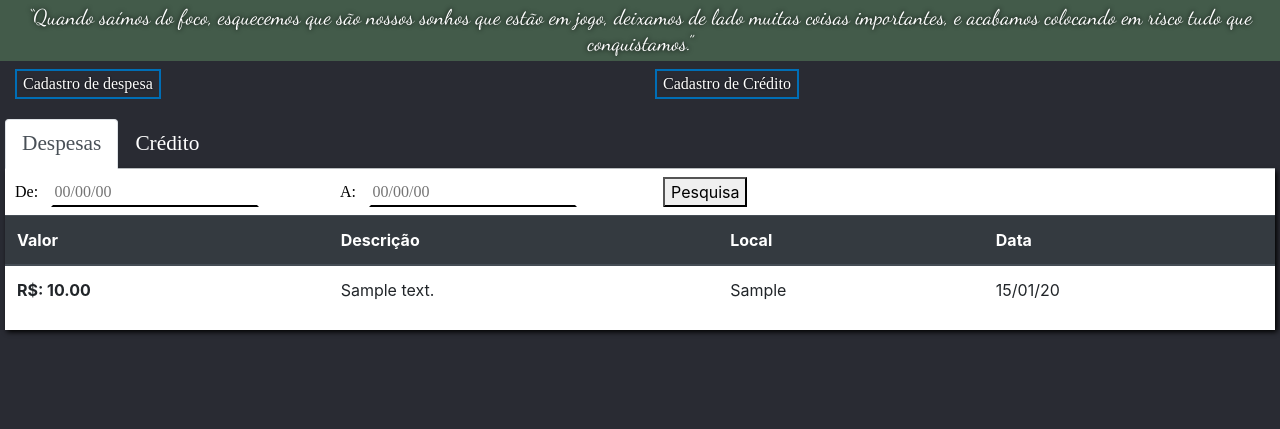
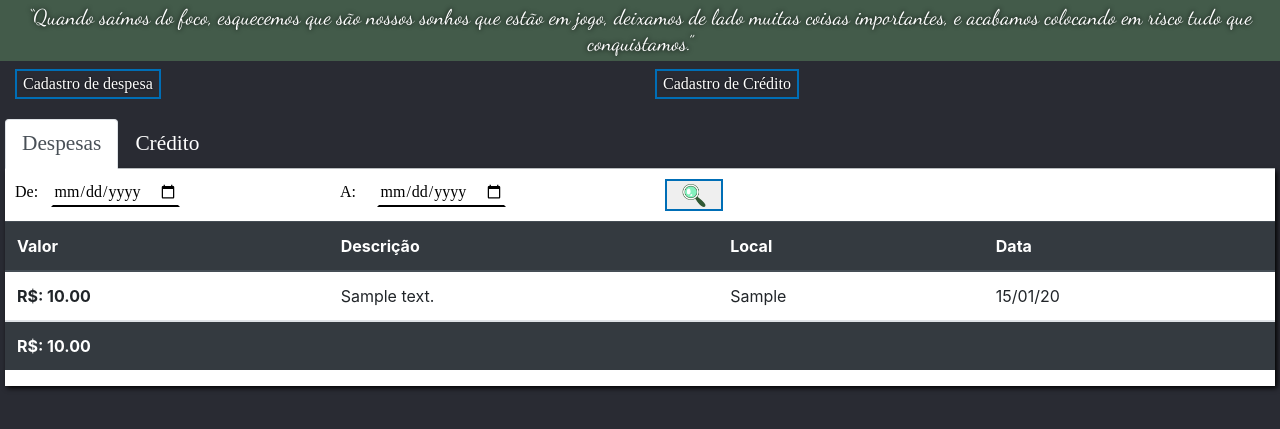
Before and after one commit to JailtonDPaula13/controle_financeiro, a PHP site: page /despesas.php in a window 1280 px wide. Shown: the part 60-489 px from the top of the page. Run offline with PHP 8.4, Linux system fonts and the light colour scheme; tables that the repository leaves empty hold one stand-in row (values such as "Sample post"); some web fonts are replaced.

Commit message:
configuração do campo de pesquisa nas despesa

```diff
--- a/conexao/conect.php
+++ b/conexao/conect.php
@@ -10,13 +10,18 @@
    {
        echo("teste de erro");
    }
+   $conexao_cinco = mysqli_connect('localhost','root','','db_money');
+   if(!$conexao_um)
+   {
+       echo("teste de erro");
+   }
    //crédito
    $conexao_tres = mysqli_connect('localhost','root','','db_money');
    if(!$conexao_um)
    {
        echo("teste de erro");
    }
-$conexao_quatro = mysqli_connect('localhost','root','','db_money');
+   $conexao_quatro = mysqli_connect('localhost','root','','db_money');
    if(!$conexao_um)
    {
        echo("teste de erro");
--- a/css/despesas.css
+++ b/css/despesas.css
@@ -93,3 +93,7 @@ td{
     margin: 8px;
     border-bottom: 2px solid #000;
 }
+.pesquisaB{
+    margin: 10px;
+    border: 2px solid #006eb6;
+}
--- a/css/index.css
+++ b/css/index.css
@@ -16,6 +16,7 @@ body{
     background-color: #fff;
     padding: 15px;
 }
+
 .img_cent{
     border: 2px dashed #000;
     box-shadow: 0 0 5px #000;
--- a/despesas.php
+++ b/despesas.php
@@ -1,6 +1,49 @@
 <?php
     require_once "conexao/conect.php";
-?>
+
+//<!--===================consulta data e lista de despesas=======================================-->
+
+    if(isset($_POST['pesquisaD1']) and isset($_POST['pesquisaD2']) and $_POST['pesquisaD1'] == $_POST['pesquisaD2'])
+    {
+//                                       echo("valores iguais");
+       $v_data_inicial = $_POST['pesquisaD1'];
+       $v_total        = mysqli_query($conexao_cinco, "select sum(valor)  from tb_despesa_mes where data = '$v_data_inicial';");
+       $v_consulta = mysqli_query($conexao_dois,"select id_compra, valor, descricao, local, date_format(data, '%d/%m/%y') from tb_despesa_mes where data = '$v_data_inicial' order by 5;");
+    }
+    elseif(isset($_POST['pesquisaD1']) and isset($_POST['pesquisaD2']) and $_POST['pesquisaD1'] < $_POST['pesquisaD2'])
+    {
+//                                       echo("valores <>");
+       $v_data_inicial = $_POST['pesquisaD1'];
+       $v_data_final   = $_POST['pesquisaD2'];
+       $v_total        = mysqli_query($conexao_cinco, "select sum(valor)  from tb_despesa_mes where data between '$v_data_inicial' and '$v_data_final'");
+       $v_consulta = mysqli_query($conexao_dois,"select id_compra, valor, descricao, local, date_format(data, '%d/%m/%y') from tb_despesa_mes where data between '$v_data_inicial' and '$v_data_final' order by 5;");
+    }
+  elseif(isset($_POST['pesquisaD1']) and $_POST['pesquisaD2'] == null)
+    {
+//                                       echo("valores um");
+       $v_data_inicial = $_POST['pesquisaD1'];
+       $v_total        = mysqli_query($conexao_cinco, "select sum(valor)  from tb_despesa_mes where data = '$v_data_inicial';");
+       $v_consulta = mysqli_query($conexao_dois,"select id_compra, valor, descricao, local, date_format(data, '%d/%m/%y') from tb_despesa_mes where data = '$v_data_inicial' order by 5;");
+    }
+  elseif(isset($_POST['pesquisaD1']) and isset($_POST['pesquisaD2']) and $_POST['pesquisaD1'] > $_POST['pesquisaD2'])
+    {
+//                                       echo("valores troc");
+       $v_data_inicial = $_POST['pesquisaD1'];
+       $v_data_final   = $_POST['pesquisaD2'];
+       $v_total        = mysqli_query($conexao_cinco, "select sum(valor)  from tb_despesa_mes where data between '$v_data_final' and '$v_data_inicial'");
+       $v_consulta = mysqli_query($conexao_dois,"select id_compra, valor, descricao, local, date_format(data, '%d/%m/%y') from tb_despesa_mes where data between '$v_data_final' and '$v_data_inicial' order by 5;");
+    }
+  else
+    {
+//                                       echo("valores troc");
+       $v_data_inicial = isset($_POST['pesquisaD1'])?$_POST['pesquisaD1']:null;
+       $v_data_final   = isset($_POST['pesquisaD2'])?$_POST['pesquisaD2']:null;
+       $v_total        = mysqli_query($conexao_cinco, "select sum(valor)  from tb_despesa_mes;");
+       $v_consulta = mysqli_query($conexao_dois,"select id_compra, valor, descricao, local, date_format(data, '%d/%m/%y') from tb_despesa_mes order by 5;");
+    }
+  $v_resltotal = mysqli_fetch_row($v_total);
+  ?>
+<!--===================fim consulta data e lista de despesas=======================================-->
 <!DOCTYPE html>
 <html lang="pt-br">
 <head>
@@ -26,7 +69,7 @@
         </center>
     </div>
     </div>
-<!--=======================================================================================-->
+<!--==============================modal=========================================================-->
 <div class="row">
     <div class="col-6 col-sm-6 col-md-6 ">
        <!-- Botão para acionar modal -->
@@ -96,7 +139,7 @@
                   </div>
                 </div>
     </div>
-<!--==========================================seleção de dados==============================================-->
+<!--==========================================seleção de dados abas==============================================-->
     <div class="container-fluid">
         <div class="row">
             <div class="pasta col-md-12">
@@ -111,24 +154,25 @@
                     </ul>
                     <div class="tab-content">
                         <div class="tab-pane active abas" id="tab1">
-                           <!--inicio tabela-->
+<!--=============================inicio tabelas========================================================================-->
+                 <!--===========consulta tabela despesas=========-->
                            <table class="table">
-                              <form>
+                              <form action="despesas.php" method="post">
                                   <div class="row">
                                       <div class="col-12 col-sm-12 col-md-12 col-lg-3 col-xl-3">
                                           <label class="pesquis">De:</label>
-                                          <input name="pesquisaD" id="pesquisaD" type = text placeholder="00/00/00" class="pesquisaDI">
+                                          <input name="pesquisaD1" id="pesquisaD1" type = date class="pesquisaDI" required>
                                       </div>
                                       <div class="col-12 col-sm-12 col-md-12 col-lg-3 col-xl-3">
-                                          <label class="pesquis">A:</label>
-                                          <input name="pesquisaD" id="pesquisaD" type = text placeholder="00/00/00" class="pesquisaDI">
+                                          <label class="pesquis">A:&nbsp;&nbsp;</label>
+                                          <input name="pesquisaD2" id="pesquisaD2" type = date class="pesquisaDI">
                                       </div>
-                                      <div class="col-12 col-sm-12 col-md-12 col-lg-1 col-xl-1">
-                                          <button type="submit" class="pesquisaDI">Pesquisa</button>
+                                      <div class="col-4 col-sm-4 col-md-4 col-lg-1 col-xl-1">
+                                          <button type="submit" class="pesquisaB"><img src="imagens/tempo-pq.png" alt="tempo" width="60%"></button>
                                       </div>
-
                                   </div>
                               </form>
+                               <!--========inicio primeira tabela==========-->
                               <thead class="thead-dark">
                                 <tr>
                                   <th scope="col">Valor</th>
@@ -138,10 +182,8 @@
                                 </tr>
                               </thead>
                               <tbody>
-                                <!--Inicio do loop-->
                                 <?php
-
-                                  $v_consulta = mysqli_query($conexao_dois,"select id_compra, valor, descricao, local, date_format(data, '%d/%m/%y') from tb_despesa_mes order by 4;");
+                                  //$v_consulta configurado no incio -- whie permanece para visualização sem erro
                                   if(!$v_consulta)
                                   {
                                       echo("Erro de conexão D:");
@@ -158,11 +200,20 @@
                                   <td><?php print_r($v_resultado[4]); }}?></td>
                                 </tr>
                               </tbody>
+                            <!--========total tabela de despesa===============-->
+                              <tbody class="thead-dark">
+                               <tr>
+                                  <th scope="col"><?php print_r('R$: '.$v_resltotal[0]); ?></th>
+                                  <th scope="col"></th>
+                                  <th scope="col"></th>
+                                  <th scope="col"></th>
+                                </tr>
+                              </tbody>
                             </table>
-                           <!--fim tabela-->
                         </div>
+                        <!--=====fim primeira tabela despesa=====-->
                         <div class="tab-pane abas" id="tab2">
-                            <!--inicio tabela-->
+            <!--===============inicio tabela dois===================-->
                             <table class="table">
                               <thead class="thead-dark">
                                 <tr>
--- a/index.php
+++ b/index.php
@@ -15,13 +15,13 @@
 <!--Menus=================================================================-->
 <section class="container-fluid">
     <div class="row artigos">
-        <div class="col-12 col-sm-12 col-md-12 col-lg-6 col-xl-6">
+        <div class="col-12 col-sm-12 col-md-12 col-lg-6 col-xl-6 sub_artigo">
             <img src="imagens/salario-rec.jpg" alt="salário" width="40%" class="rounded-circle img_cent">
             <h3 class="mov_text"><b>Movimentações Financeira</b></h3>
             <li><img src="imagens/moeda-peq.png" alt="moeda de ouro" width="3%"> Despesa</li>
-            <p>text</p>
+            <p>Cadastro de despesa com definição de valores descrição, local e data tendo visão geral com soma de valores gasto das despesa com opção de filtra por data .</p>
             <li><img src="imagens/moeda-peq.png" alt="moeda de ouro" width="3%"> Crédito</li>
-            <p>text</p>
+            <p>Cadastro do crédito com definição de valores, descrição e data tendo visão geral com soma de valores podendo filtra por data.</p>
         </div>
     </div>
 </section>
```
Also changed, not shown: imagens/tempo-pes.png (added), imagens/tempo-pq.png (added).
